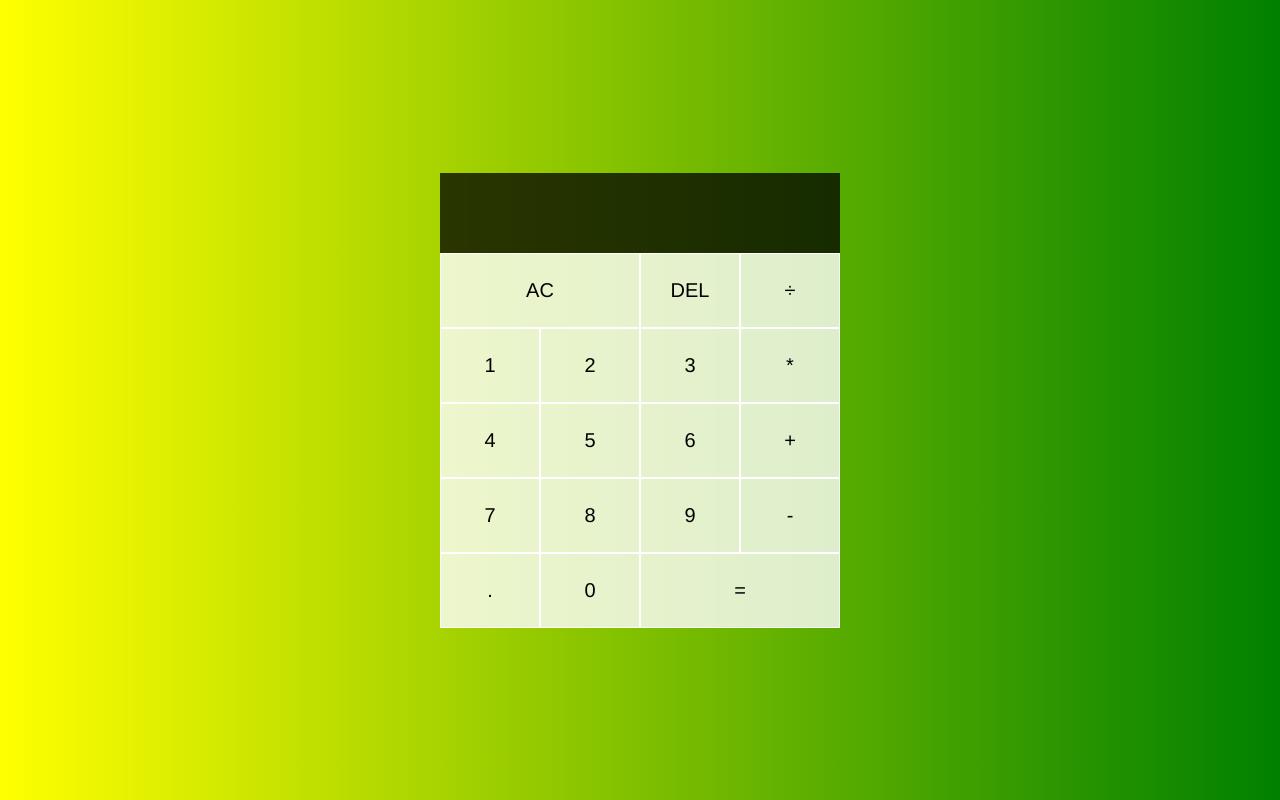
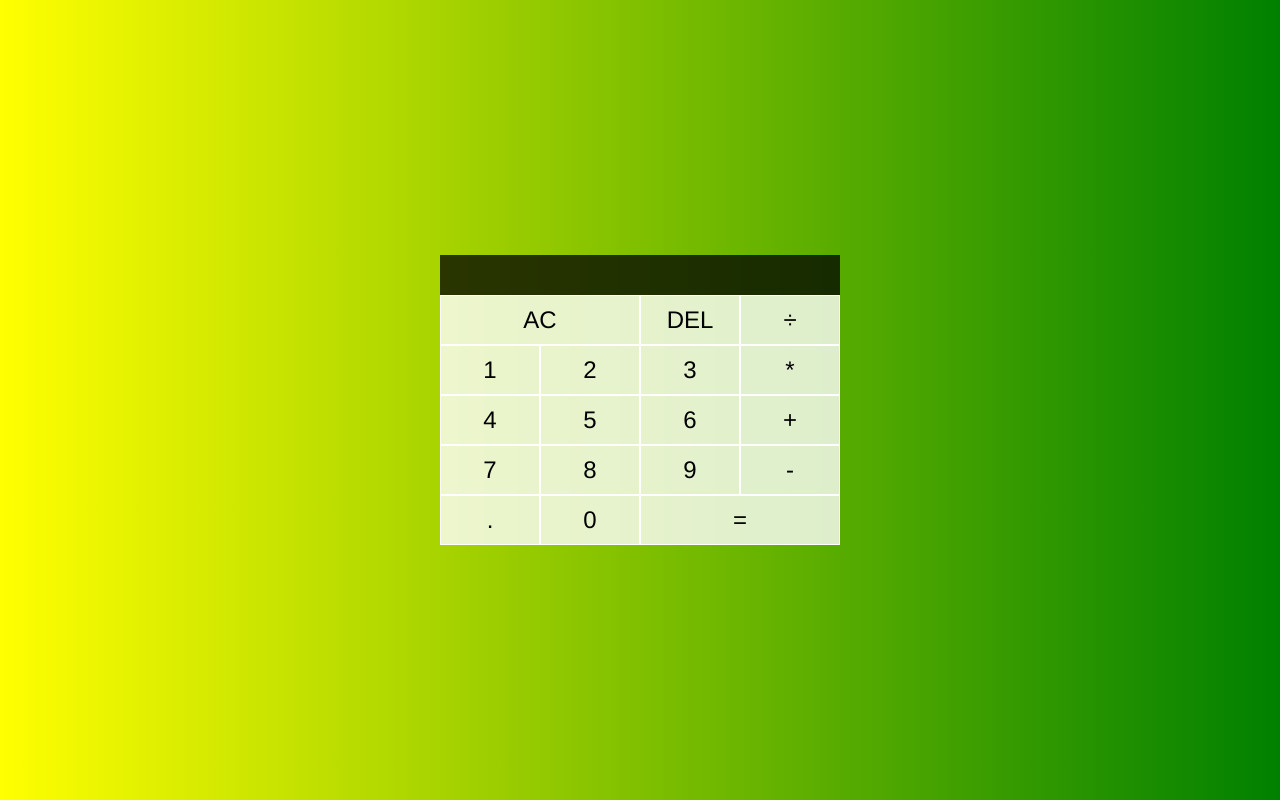
Before and after one commit to Olyvya1/Calculator, a plain HTML site: page index.html in a window 1280 px wide. Drawn offline with Linux system fonts and the light colour scheme.

Commit message:
update commit

```diff
--- a/style.css
+++ b/style.css
@@ -19,11 +19,12 @@ body{
 }
 .calc_grid button{
     cursor: pointer;
-    font-size: 20px;
+    font-size: 1.5rem;
     border: 1px solid white;
     outline: none;
     background-color: rgba(255, 255, 255, .80);
-    padding: 25px;
+    padding: 10px ;
+
 }
 .calc_grid button:hover{
     background-color: rgba(255, 255, 255, .95);
@@ -38,15 +39,15 @@ body{
     align-items: flex-end;
     justify-content: space-around;
     flex-direction: column;
-    padding: 40px ;
+    padding: 20px ;
     word-wrap: break-word;
     word-break: break-all;
 }
 .result .previous-operand{
     color: rgba(255, 255, 255, .75);
-    font-size: 15px;
+    font-size: 1.5rem;
 }
 .result .current-operand{
     color: white;
-    font-size: 25px;
+    font-size: 2.5rem;
 }
```
